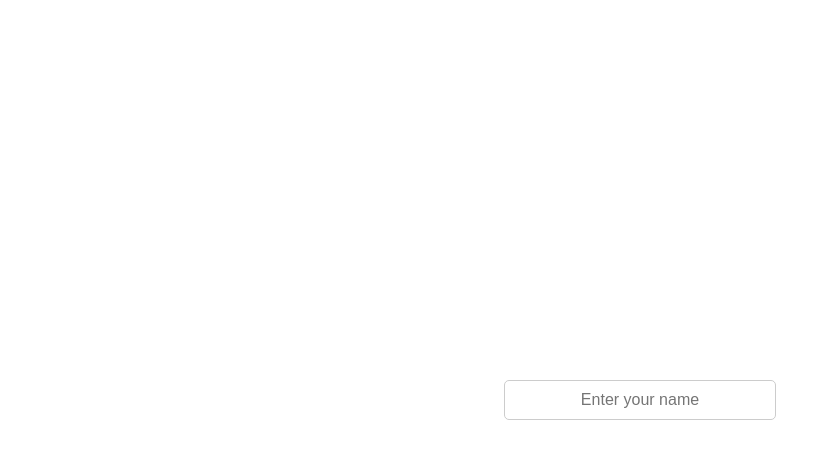
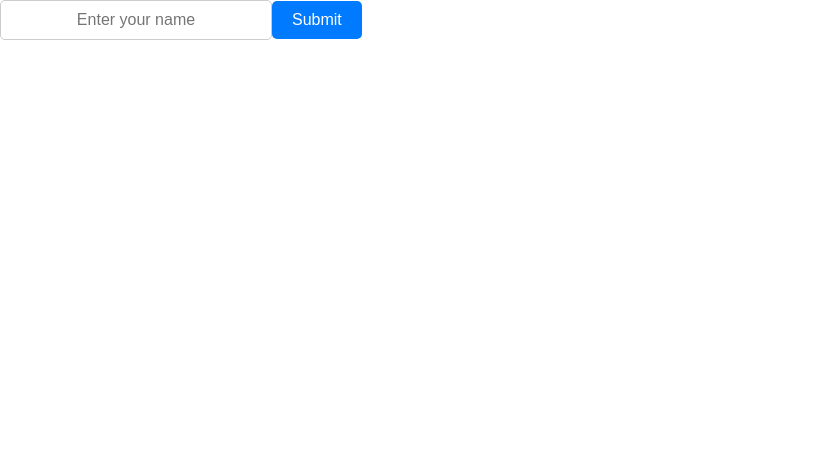
Before and after one commit to K-Senthil-Shunmugam/realms-of-discovery-front-end, a React (Create React App) app: page / in a window 1280 px wide. Shown: the top 458 px of the page, without its empty margins (0-839 px from the left). Built offline with nearby package versions, Linux system fonts and the light colour scheme.

Commit message:
Update 2 files
- /src/App.js
- /src/App.css

```diff
--- a/src/App.css
+++ b/src/App.css
@@ -1,11 +1,3 @@
-.App-header {
-  display: flex;
-  flex-direction: column;
-  justify-content: center;
-  align-items: center;
-  height: 100vh;
-}
-
 .App-input {
   padding: 10px;
   font-size: 16px;
@@ -13,4 +5,19 @@
   border-radius: 5px;
   width: 250px;
   text-align: center;
+  margin-bottom: 10px;
 }
+
+.App-button {
+  padding: 10px 20px;
+  font-size: 16px;
+  color: white;
+  background-color: #007bff;
+  border: none;
+  border-radius: 5px;
+  cursor: pointer;
+}
+
+.App-button:hover {
+  background-color: #0056b3;
+}
--- a/src/App.js
+++ b/src/App.js
@@ -1,14 +1,45 @@
 import './App.css';
+import { useState } from 'react';
 
 function App() {
+  const [name, setName] = useState('');
+
+  const handleSubmit = async (e) => {
+    e.preventDefault();
+    try {
+      const response = await fetch('/add-name', {
+        method: 'POST',
+        headers: {
+          'Content-Type': 'application/json',
+        },
+        body: JSON.stringify({ name }),
+      });
+      if (response.ok) {
+        alert('Name submitted successfully!');
+      } else {
+        alert('Failed to submit name.');
+      }
+    } catch (error) {
+      console.error('Error:', error);
+      alert('An error occurred while submitting the name.');
+    }
+  };
+
   return (
     <div className="App">
       <header className="App-header">
-        <input
-          type="text"
-          placeholder="Enter your name"
-          className="App-input"
-        />
+        <form onSubmit={handleSubmit}>
+          <input
+            type="text"
+            placeholder="Enter your name"
+            className="App-input"
+            value={name}
+            onChange={(e) => setName(e.target.value)}
+          />
+          <button type="submit" className="App-button">
+            Submit
+          </button>
+        </form>
       </header>
     </div>
   );
```
